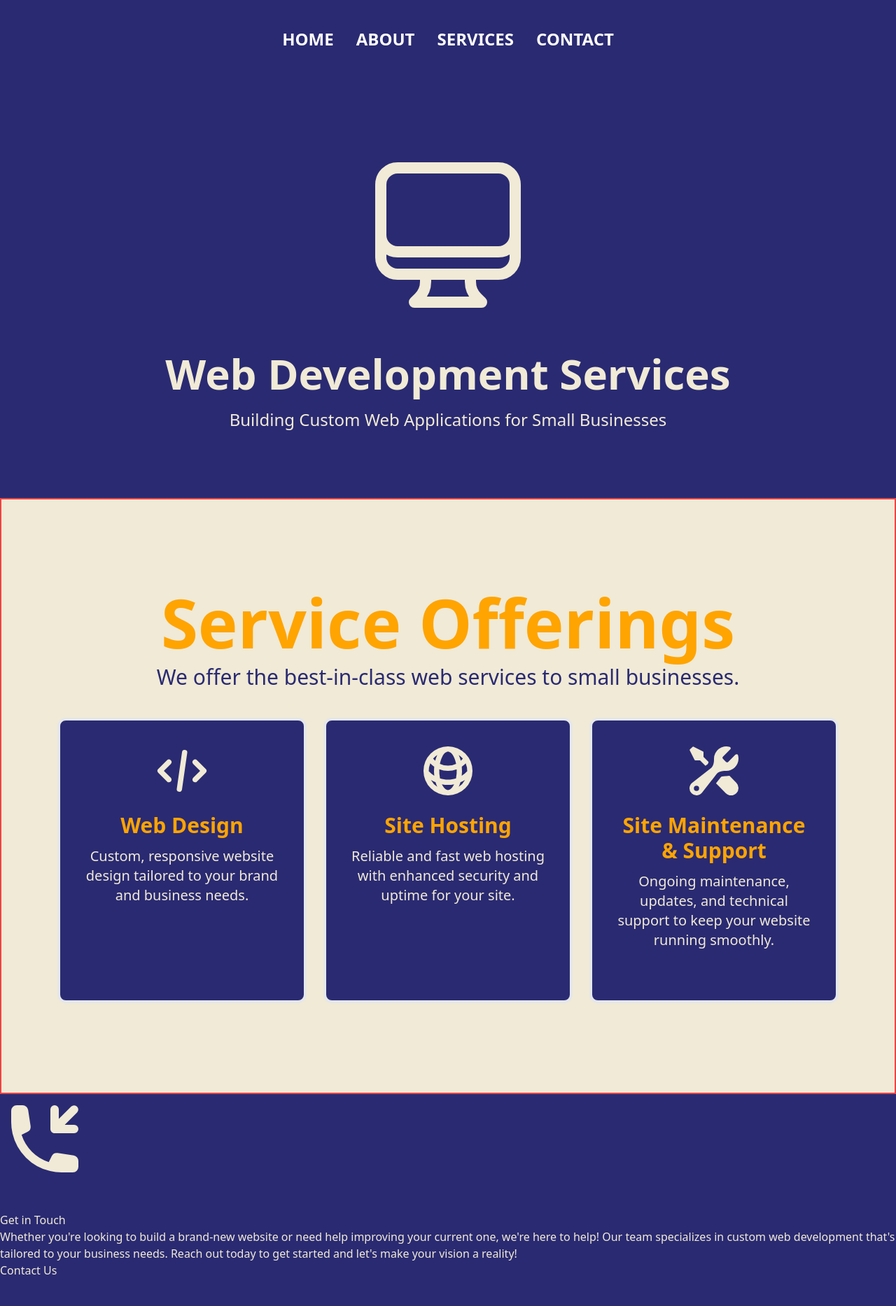
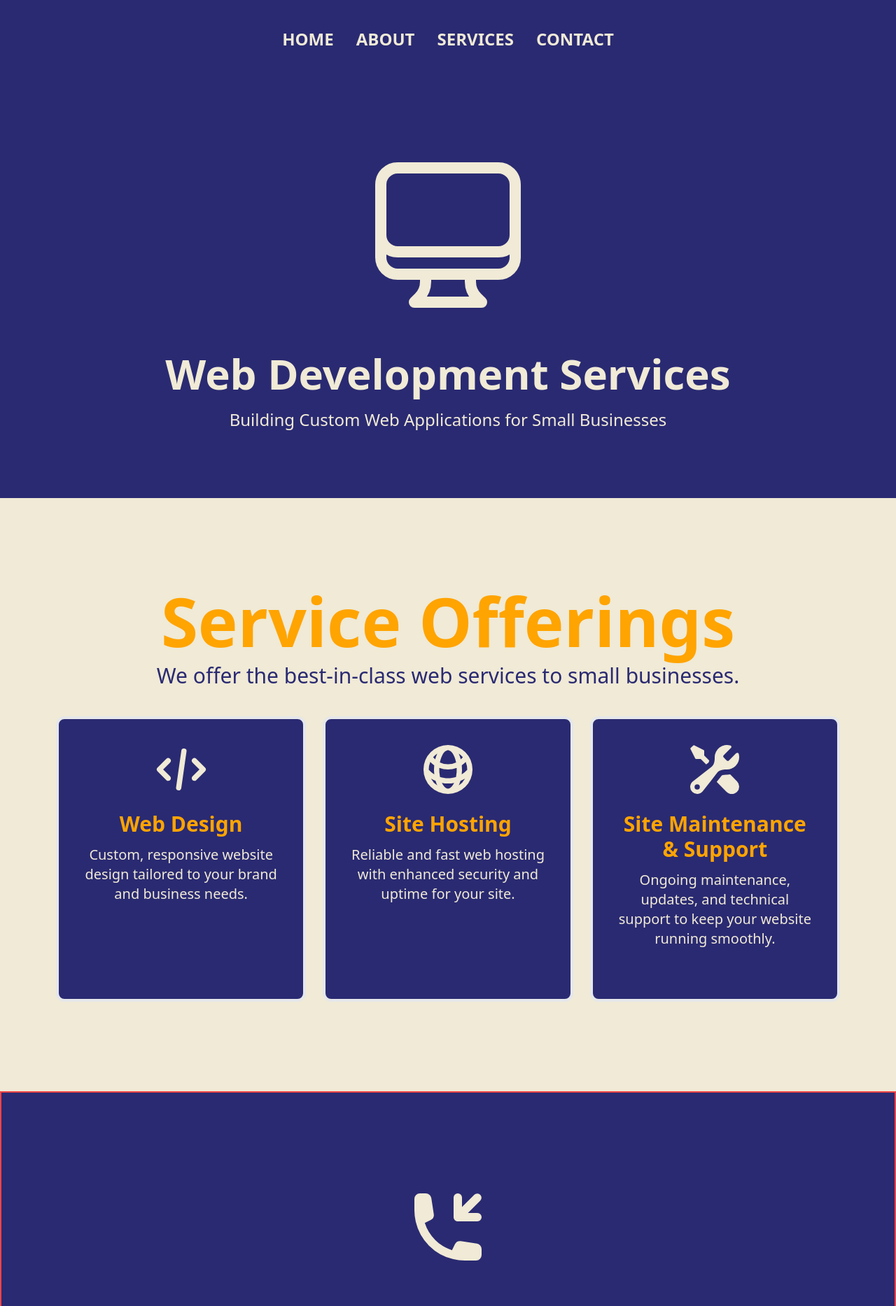
Before and after one commit to drethedevjs/web-dev-services, a Next.js app: page / in a window 1280 px wide. Shown: the top 1867 px of the page at 70% size. Before the commit the page ends 1828 px from the top, so only its background shows below. Built offline with nearby package versions, Linux system fonts and the light colour scheme.

Commit message:
Change nav text color to eggshell.

```diff
--- a/src/app/globals.css
+++ b/src/app/globals.css
@@ -28,7 +28,7 @@ body {
 }
 
 nav > ul > li {
-  @apply text-white font-semibold uppercase border-b-white hover:text-secondary transition-colors;
+  @apply font-semibold uppercase border-b-white hover:text-secondary transition-colors;
 }
 
 .hero-section {
@@ -48,7 +48,7 @@ nav > ul > li {
 }
 
 .service-pane {
-  @apply bg-eggshell py-32 px-20 justify-center border-2 border-red-500;
+  @apply bg-eggshell py-32 px-20 justify-center;
 
   h2 {
     @apply text-8xl text-secondary text-center mb-3 font-bold;
@@ -82,3 +82,19 @@ nav > ul > li {
     @apply mt-3 text-xl;
   }
 }
+
+.contact-call-to-action {
+  @apply bg-primary py-32 px-20 flex flex-col text-center items-center border-red-500 border-2;
+
+  h2 {
+    @apply text-8xl text-secondary text-center mb-3 font-bold;
+  }
+
+  p {
+    @apply mt-3 text-2xl px-52;
+  }
+}
+
+.cta-btn {
+  @apply mt-20 py-3 px-6 bg-secondary text-primary border-2 border-secondary hover:bg-transparent hover:text-eggshell rounded-lg font-semibold text-2xl transition-colors;
+}
```
